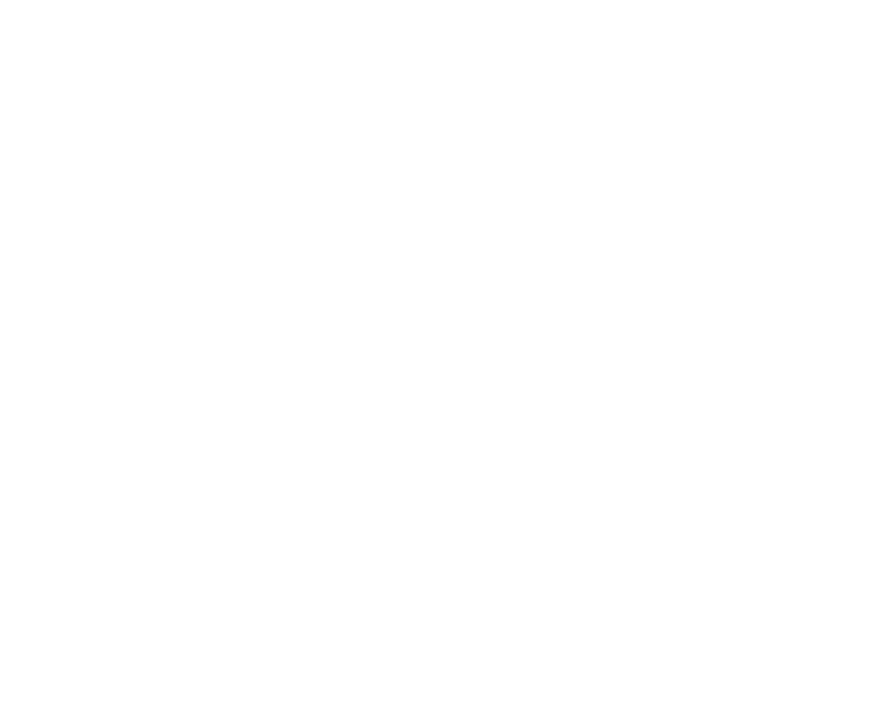
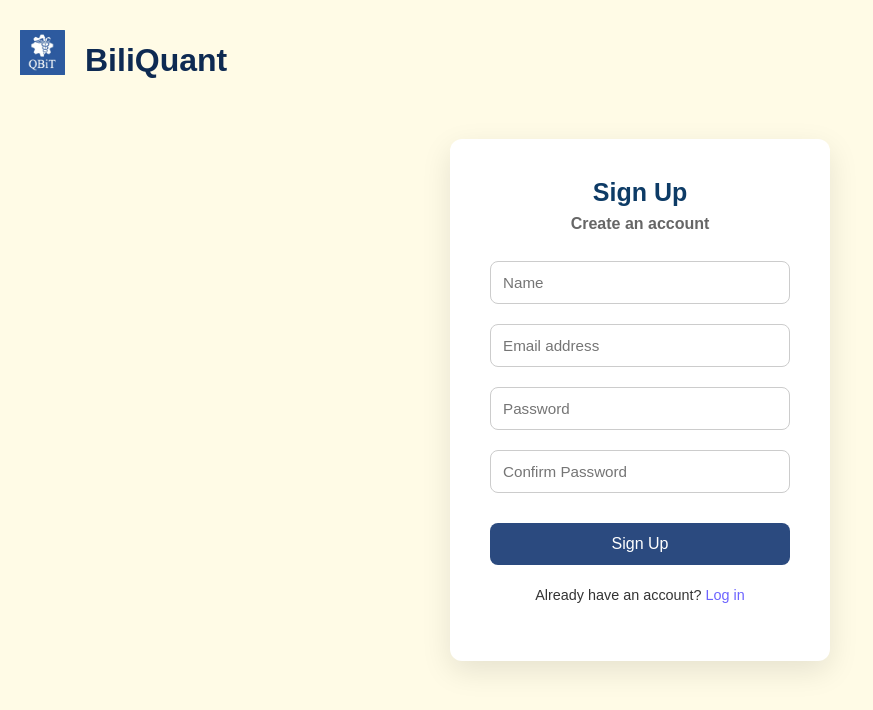
Before and after one commit to qbit-queensu/biliquant-app, a React (Vite) app in the folder bili-app/: page /signup in a window 1280 px wide. Before the commit this address had no page. Shown: the top 710 px of the page, without its empty margins (0-873 px from the left). Built offline with nearby package versions, Linux system fonts and the light colour scheme.

Commit message:
new sign up page, no backend yet

```diff
--- a/bili-app/src/App.jsx
+++ b/bili-app/src/App.jsx
@@ -11,11 +11,13 @@ import PatientAnalytics from "./pages/PatientAnalytics";
 import ChildProfile from "./pages/ChildProfile";
 import LogIn from "./pages/LogIn";
 import Dashboard from "./pages/Dashboard";
+import SignUp from "./pages/SignUp";
 
 function App() {
   return (
     <Routes>
       <Route path="/" element={<LogIn />} />
+      <Route path="/signup" element={<SignUp />} />
 
       <Route path="/home" element={<MainLayout />}>
         <Route index element={<JaundiceGuide />} />
--- /dev/null
+++ b/bili-app/src/pages/SignUp.css
@@ -0,0 +1,99 @@
+* {
+  box-sizing: border-box;
+  font-family: Arial, sans-serif;
+}
+
+.signup-page {
+  min-height: 100vh;
+  background: #fffbe6;
+  display: flex;
+  justify-content: center;
+  align-items: center;
+  position: relative;
+}
+
+/* Logo top-left */
+.logo-container {
+  position: absolute;
+  top: 90px;
+  left: 20px;
+  display: flex;
+  align-items: center;
+  gap: 10px;
+}
+
+.logo {
+
+  width: 45px;
+  height: auto;
+}
+
+.logo-text {
+  font-size: 32px;
+  font-weight: 550;
+  color: #0e2a52;
+}
+
+/* Signup card */
+.signup-card {
+  background: white;
+  padding: 40px;
+  width: 380px;
+  border-radius: 12px;
+  box-shadow: 0 10px 30px rgba(0, 0, 0, 0.1);
+  text-align: center;
+}
+
+.signup-card h1 {
+  margin-bottom: 8px;
+  font-size: 25px;
+}
+
+.subtitle {
+  color: #666;
+  margin-bottom: 25px;
+}
+
+.signup-form {
+  display: flex;
+  flex-direction: column;
+  gap: 20px;
+}
+
+.signup-form input {
+  padding: 12px;
+  border-radius: 8px;
+  border: 1px solid #ccc;
+  font-size: 0.95rem;
+}
+
+.signup-form input:focus {
+  outline: none;
+  border-color: #2b4a7f;
+}
+
+.signup-form button {
+  margin-top: 10px;
+  padding: 12px;
+  background: #2b4a7f;
+  color: white;
+  border: none;
+  border-radius: 8px;
+  font-size: 1rem;
+  cursor: pointer;
+}
+
+.signup-form button:hover {
+  background: #2b4a7f;
+}
+
+.login-link {
+  margin-top: 20px;
+  font-size: 0.9rem;
+}
+
+.login-link a {
+  color: #6c63ff;
+  text-decoration: none;
+  font-weight: 500;
+}
--- /dev/null
+++ b/bili-app/src/pages/SignUp.jsx
@@ -0,0 +1,40 @@
+import React from "react";
+import blueLogo from "../assets/blueLogo.png";
+import "./SignUp.css";
+
+const SignUp = () => {
+  return (
+    <div className="signup-page">
+      {/* Top-left logo */}
+      <div className="logo-container">
+        <img
+          src={blueLogo}
+          alt="Logo"
+          className="logo"
+        />
+        <span className="logo-text">BiliQuant</span>
+      </div>
+
+      {/* Signup card */}
+      <div className="signup-card">
+        <h1>Sign Up</h1>
+        <p className="subtitle">Create an account</p>
+
+        <form className="signup-form">
+          <input type="text" placeholder="Name" />
+          <input type="email" placeholder="Email address" />
+          <input type="password" placeholder="Password" />
+          <input type="password" placeholder="Confirm Password" />
+
+          <button type="submit">Sign Up</button>
+        </form>
+
+        <p className="login-link">
+          Already have an account? <a href="/">Log in</a>
+        </p>
+      </div>
+    </div>
+  );
+};
+
+export default SignUp;
```
Also changed, not shown: bili-app/src/assets/blueLogo.png (added).
